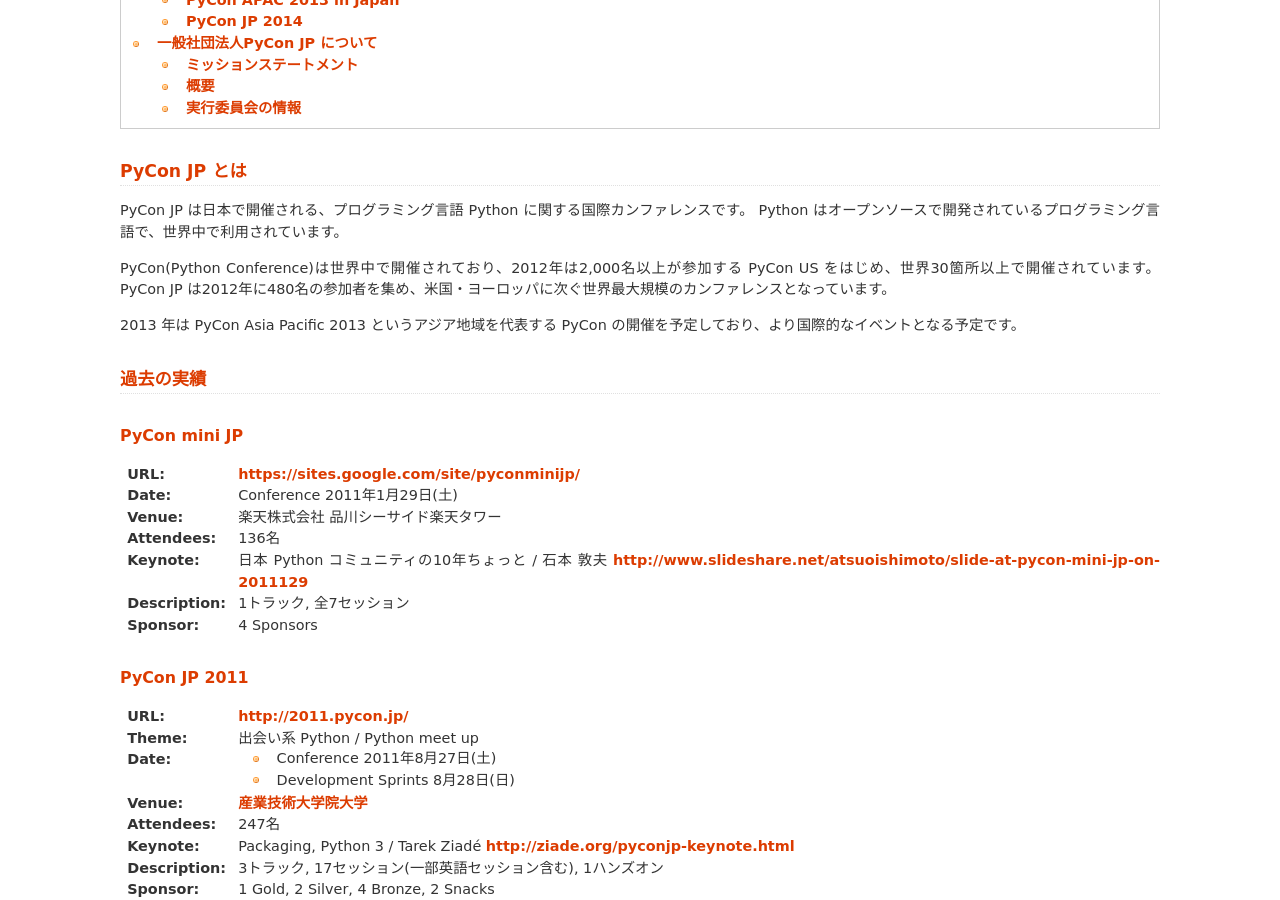
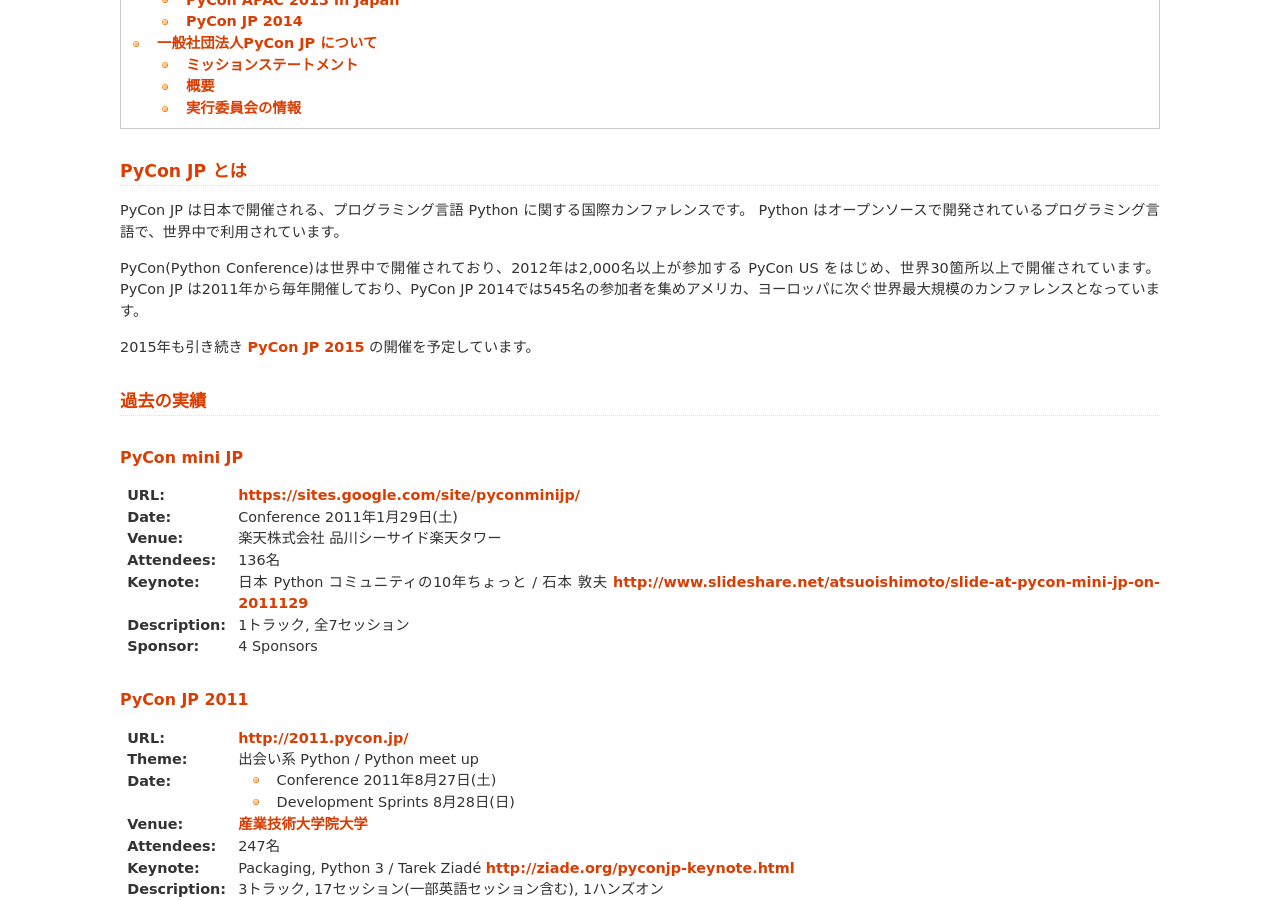
Before and after one commit to pyconjp/www.pycon.jp, a Sphinx documentation site: the page built from source/about.rst, in a window 1280 px wide and 900 px high, scrolled down 661 px. Built offline with Sphinx 7.4.7, drawn with Linux system fonts in a browser that asks for light colours.

Commit message:
update about PyCon JP

```diff
--- a/source/about.rst
+++ b/source/about.rst
@@ -15,9 +15,9 @@
 Python はオープンソースで開発されているプログラミング言語で、世界中で利用されています。
 
 PyCon(Python Conference)は世界中で開催されており、2012年は2,000名以上が参加する PyCon US をはじめ、世界30箇所以上で開催されています。
-PyCon JP は2012年に480名の参加者を集め、米国・ヨーロッパに次ぐ世界最大規模のカンファレンスとなっています。
+PyCon JP は2011年から毎年開催しており、PyCon JP 2014では545名の参加者を集めアメリカ、ヨーロッパに次ぐ世界最大規模のカンファレンスとなっています。
 
-2013 年は PyCon Asia Pacific 2013 というアジア地域を代表する PyCon の開催を予定しており、より国際的なイベントとなる予定です。
+2015年も引き続き `PyCon JP 2015 <https://pycon.jp/2015>`_ の開催を予定しています。
 
 過去の実績
 ==========
```
